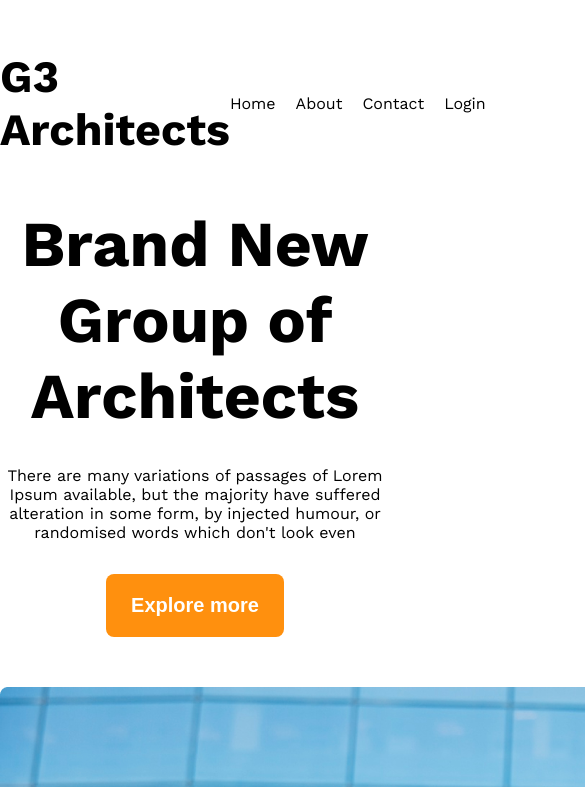
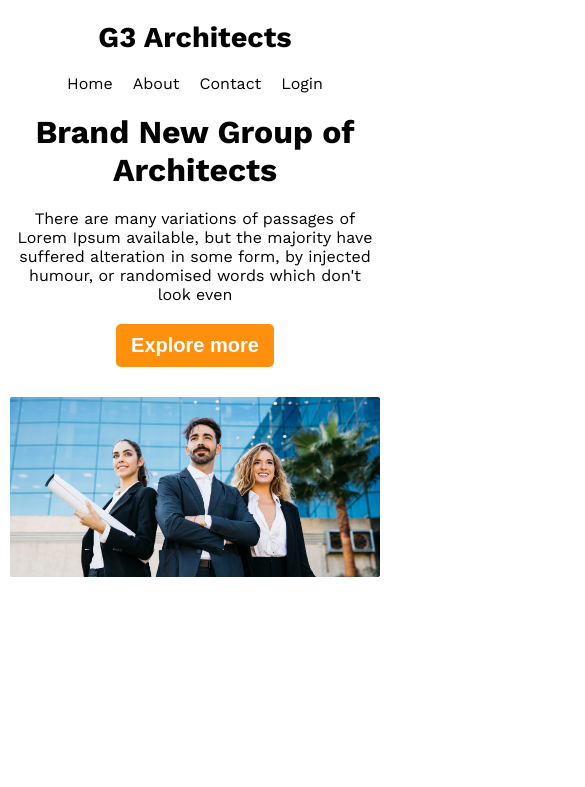
Before and after one commit to abdullah107189/g3-architect-project, a plain HTML site: page index.html in a window 390 px wide. Shown: the top 787 px of the page, 585 px wide, since content can reach past the window. Drawn offline with nearby package versions, Linux system fonts and the light colour scheme.

Commit message:
responsive header section complate

```diff
--- a/styles/style.css
+++ b/styles/style.css
@@ -71,6 +71,43 @@ nav>ul>li {
     text-decoration: none;
 }
 
-.headerImage{
+.headerImage {
     margin: 50px 0px;
 }
+
+/* small devices responsive style  */
+@media screen and (max-width:576px) {
+    .primaryBtn {
+        border-radius: 5px;
+        background: rgb(255, 144, 14);
+        color: rgb(255, 255, 255);
+        padding: 10px 15px;
+    }
+
+    .section-title>h1 {
+        font-size: 2rem;
+    }
+
+    .section-title>p {
+        margin: 20px 0px;
+        padding: 0px 10px;
+    }
+
+    nav {
+        flex-direction: column;
+        margin: 20px auto;
+        gap: 20px;
+    }
+
+    nav>h1 {
+        font-size: 1.8rem;
+    }
+    .headerImage {
+        margin: 20px 0px;
+    }
+
+    .headerImage>img {
+        width: 100%;
+        padding: 10px;
+    }
+}
```
